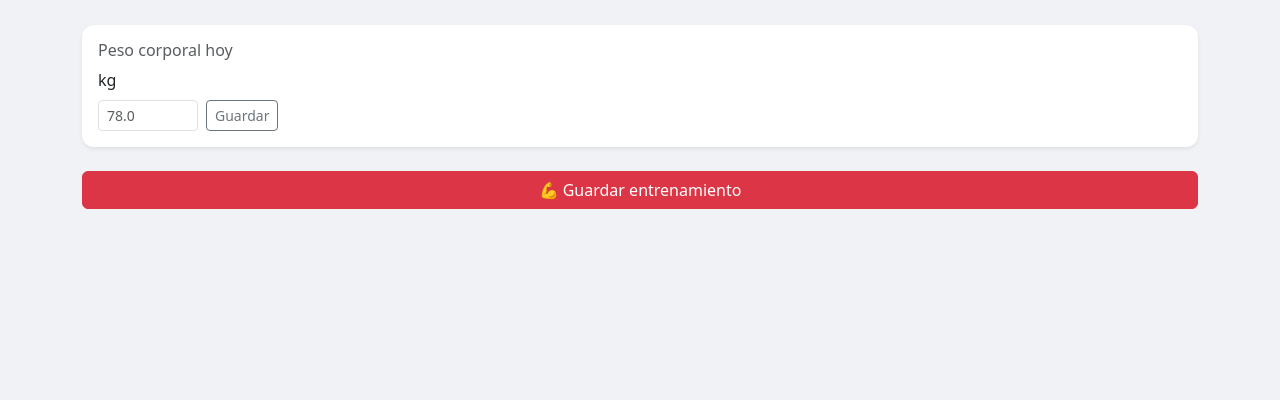
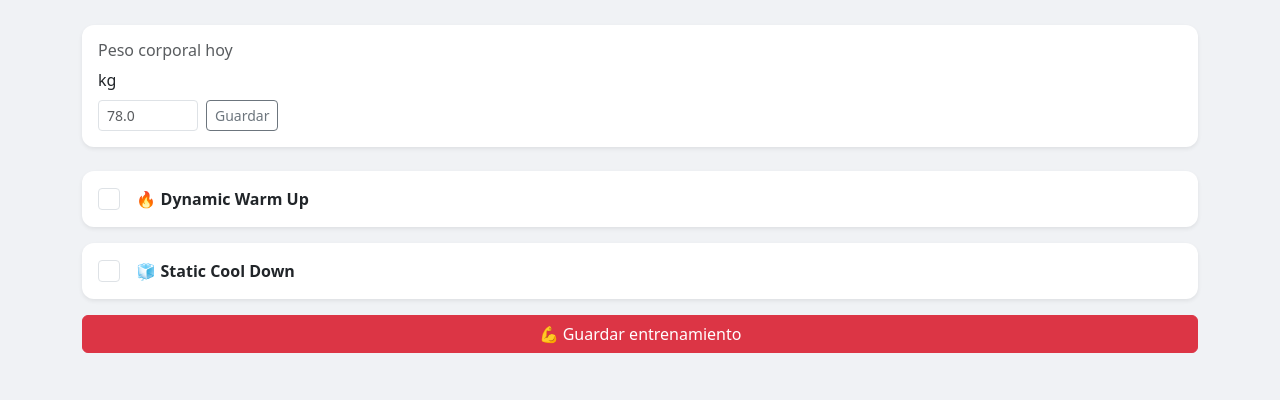
Before and after one commit to jlaracena/tsc-training, a Django app: template workout/templates/workout/today.html in a window 1280 px wide. Shown: the part 262-662 px from the top of the page. Run offline with Django 5.2, Linux system fonts and the light colour scheme; the template is opened without the code that fills it, so the values that code supplies are empty.

Commit message:
Add Dynamic Warm Up and Static Cool Down checkboxes
Appear at the top and bottom of every weights session.
State saved to Session model (warm_up_done, cool_down_done).

Co-Authored-By: Claude Sonnet 4.6 <noreply@anthropic.com>

```diff
--- a/workout/models.py
+++ b/workout/models.py
@@ -60,6 +60,8 @@ BODYWEIGHT_EXERCISES = {'Push-ups', 'Lunges', 'Squats'}
 class Session(models.Model):
     date         = models.DateField(unique=True)
     session_type = models.CharField(max_length=20, choices=SESSION_TYPES)
+    warm_up_done = models.BooleanField(default=False)
+    cool_down_done = models.BooleanField(default=False)
     notes        = models.TextField(blank=True)
 
     class Meta:
--- a/workout/templates/workout/today.html
+++ b/workout/templates/workout/today.html
@@ -129,6 +129,17 @@
 {% else %}
 <form method="post" action="{% url 'save_session' %}">
   {% csrf_token %}
+
+  <!-- Warm Up -->
+  <div class="card shadow-sm mb-3">
+    <div class="card-body d-flex align-items-center gap-3">
+      <input type="hidden" name="warm_up_done" value="0">
+      <input class="form-check-input mt-0" type="checkbox" name="warm_up_done" value="1" id="warm_up"
+             {% if session.warm_up_done %}checked{% endif %} style="width:1.4rem;height:1.4rem">
+      <label for="warm_up" class="mb-0 fw-semibold" style="cursor:pointer">🔥 Dynamic Warm Up</label>
+    </div>
+  </div>
+
   <div class="row g-3">
     {% for exercise in exercises %}
     <div class="col-12">
@@ -180,6 +191,16 @@
     </div>
     {% endfor %}
   </div>
+  <!-- Cool Down -->
+  <div class="card shadow-sm mt-3">
+    <div class="card-body d-flex align-items-center gap-3">
+      <input type="hidden" name="cool_down_done" value="0">
+      <input class="form-check-input mt-0" type="checkbox" name="cool_down_done" value="1" id="cool_down"
+             {% if session.cool_down_done %}checked{% endif %} style="width:1.4rem;height:1.4rem">
+      <label for="cool_down" class="mb-0 fw-semibold" style="cursor:pointer">🧊 Static Cool Down</label>
+    </div>
+  </div>
+
   <button type="submit" class="btn btn-danger w-100 mt-3 mb-5">💪 Guardar entrenamiento</button>
 </form>
 {% endif %}
--- a/workout/views.py
+++ b/workout/views.py
@@ -142,6 +142,10 @@ def save_session(request):
         )
 
     elif session_type in EXERCISES:
+        session.warm_up_done   = request.POST.get('warm_up_done') == '1'
+        session.cool_down_done = request.POST.get('cool_down_done') == '1'
+        session.save()
+
         for exercise in EXERCISES[session_type]:
             for set_num, reps in SETS:
                 is_bw = exercise in BODYWEIGHT_EXERCISES
```
Also changed, not shown: workout/migrations/0002_session_cool_down_done_session_warm_up_done.py (added).
